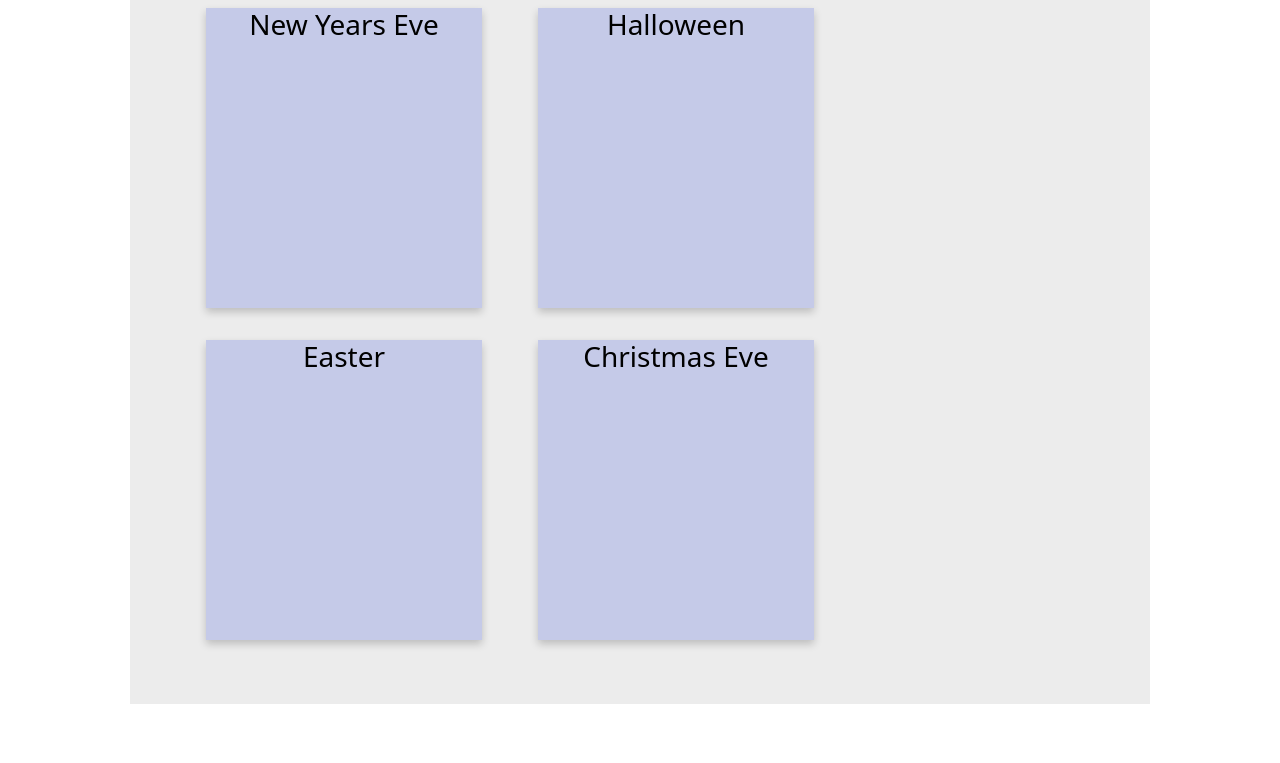
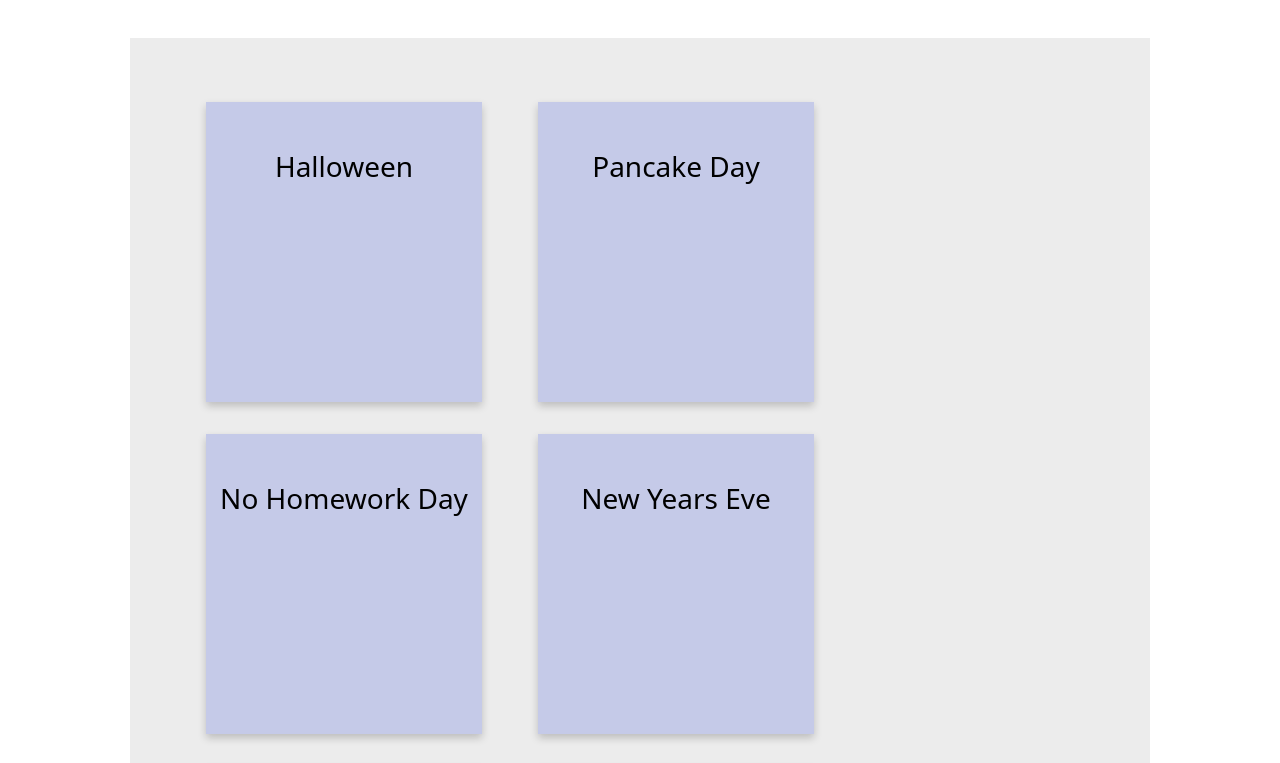
Before and after one commit to LauraStorm/NodeJS_Notes, a website: page 00._Miscellaneous/4.1_Time_To_Deploy_Project/public/homepage.html in a window 1280 px wide. Shown: the part 325-1088 px from the top of the page. Drawn offline with nearby package versions, Linux system fonts and the light colour scheme.

Commit message:
Adjustment made - styling etc.

```diff
--- a/00._Miscellaneous/4.1_Time_To_Deploy_Project/public/homepage.html
+++ b/00._Miscellaneous/4.1_Time_To_Deploy_Project/public/homepage.html
@@ -6,9 +6,13 @@
     <meta name="viewport" content="width=device-width, initial-scale=1.0">
     <title> Homepage | Time </title>
 
+    <!-------------------------------      CSS      ------------------------------->
+
+    <!--  External links -->
     <link href="https://cdn.jsdelivr.net/npm/bootstrap@5.2.3/dist/css/bootstrap.min.css" rel="stylesheet">
     <script src="https://cdn.jsdelivr.net/npm/bootstrap@5.2.3/dist/js/bootstrap.bundle.min.js"></script>
 
+     <!--  Internal  -->
     <style>
       h1 {
         font-size: 400%;
@@ -22,7 +26,7 @@
       }
 
       .flip-card-inner {
-        position: relative;
+        position: grid;
         width: 100%;
         height: 100%;
         text-align: center;
@@ -56,73 +60,120 @@
     </style>
 
 </head>
+
+ <!-------------------------------      HTML      ------------------------------->
+
 <body>
 
-    <div class="container-fluid p-5 bg-primary text-white text-center">
+  <div class="container-fluid p-5 bg-dark text-white text-center">
       <h1>How many days until ...</h1>
       <p>Assignment | week 4</p>
   </div>
 
   <div class="container">
+    <div class="d-flex justify-content-center mt-5">
+       <h2> • 2023 • </h2>
+    </div>
     <div id="event-wrapper" class="row p-5 m-5" style="background-color:rgba(4, 4, 4, 0.075); ">
     </div>
   </div>
 
-
+  <!-------------------------------      JavaScript      ------------------------------->
 
   <script>
-
-      // events
-      const importantDays = [
+    // ---  events  --- //
+    const events = [
+      { date: 31, month: 'oct', name: 'Halloween', year: 2023  },
+      { date: 21, month: 'feb', name: 'Pancake Day', year: 2023 },
+      { date: 6, month: 'mar', name: 'No Homework Day', year: 2023 },
       { date: 31, month: 'dec', name: 'New Years Eve', year: 2023 },
-        { date: 31, month: 'oct', name: 'Halloween', year: 2023  },
+      { date: 12, month: 'feb', name: 'Hug Day', year: 2023 },
+      { date: 12, month: 'apr', name: 'National Grilled Cheese Day', year: 2023 },
       { date: 9, month: 'apr', name: 'Easter', year: 2023  },
-        { date: 24, month: 'dec', name: 'Christmas Eve', year: 2023  }
+      { date: 12, month: 'nov', name: 'Celebrate Your Unique Talent Day', year: 2023 },
+      { date: 14, month: 'feb', name: 'Valentines Day', year: 2023 },
+      { date: 24, month: 'dec', name: 'Christmas Eve', year: 2023 },
+      { date: 1, month: 'apr', name: "April Fools' Day", year: 2023 },
+      { date: 4, month: 'may', name: 'Star Wars Day', year: 2023 },
+      { date: 4, month: 'jun', name: 'National Donut Day', year: 2023 },
+      { date: 16, month: 'aug', name: 'National Tell A Joke Day', year: 2023 },
+      { date: 25, month: 'nov', name: 'Black Friday', year: 2023 },
     ];
 
+    // ---  Flip Card  --- //
     const countDownEvents = setInterval(() => {
-        // Find div i html til flip cards
+
+      // finding div, to append content to -> and clear it again
       const cardDiv = document.getElementById('event-wrapper');
       cardDiv.innerText = "";
 
-        // løbe events igennem
-        importantDays.forEach(event => {
+      // append all event to
+      events.forEach(event => {
 
-          // get countdown for eact events
-          let daysUntilEvent = countDown(event.date, event.year, event.month);
-          console.log(daysUntilEvent);
+        // get todays date and the event day
+        const todaysDate = new Date().getTime();
+        const eventDate = new Date(`${event.month} ${event.date}, ${event.year} 12:00:00`).getTime();
 
-          // flip card 'opret'
-          const htmlContent = `
+        const difference =  eventDate - todaysDate;
+        let daysUntilEvent = countDownCalculator(event.date, event.year, event.month, difference);
+
+
+        // content and creating html content to show
+        let htmlContent;
+
+        if(difference > 0){
+
+          htmlContent = `
             <div class="flip-card m-3">
               <div class="flip-card-inner">
                 <div class="flip-card-front">
-                  <h3> ${event.name} </h3>
+                  <h3 class="mt-5"> ${event.name} </h3>
                 </div>
                 <div class="flip-card-back">
-                  <h3>${event.name}</h3>
+                  <h3 class="mt-5">${event.name}</h3>
                   <p>${event.year}</p>
-                  <p id="countDown">${daysUntilEvent}</p>
+                  <p>${daysUntilEvent}</p>
                 </div>
               </div>
             </div>
           `
+
+        } else {
+
+          htmlContent = `
+            <div class="flip-card m-3">
+              <div class="flip-card-inner">
+                <div class="flip-card-front">
+                  <h3 class="mt-5"> ${event.name} </h3>
+                </div>
+                <div class="flip-card-back">
+                  <h3 class="mt-5">${event.name}</h3>
+                  <p>${event.year}</p>
+                  <p>You are toooo laaaate!</p>
+                  <p>Date of the event was: </p>
+                  <p>${event.date}. ${event.month}</p>
+                </div>
+              </div>
+            </div>
+          `
+
+        }
+
+        // append each event to div in html
         cardDiv.insertAdjacentHTML("beforeend", htmlContent);
       });
     }, 1000);
 
-    function countDown (date, year, month) {
-        const todaysDate = new Date().getTime();
-        const eventDate = new Date(`${month} ${date}, ${year} 12:00:00`).getTime();
 
-        const difference =  eventDate - todaysDate;
+    // ---  Calculate Days + Time Countdown  --- //
+    function countDownCalculator (date, year, month, difference) {
 
       const days = Math.floor(difference / (1000 * 60 * 60 * 24));
       const hours = Math.floor((difference % (1000 * 60 * 60 * 24)) / (1000 * 60 * 60));
       const minutes = Math.floor((difference % (1000 * 60 * 60)) / (1000 * 60));
       const seconds = Math.floor((difference % (1000 * 60)) / 1000);
 
-        return `${days} days ${hours} hours ${minutes} minutes ${seconds} seconds`
+      return `${days} days ${hours} hours ${minutes} minutes ${seconds} seconds`;
     }
 
   </script>
```
Lines whose indentation alone changed are shown as unchanged.
